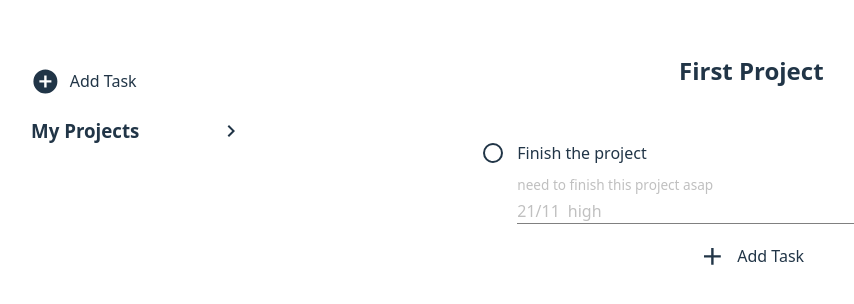
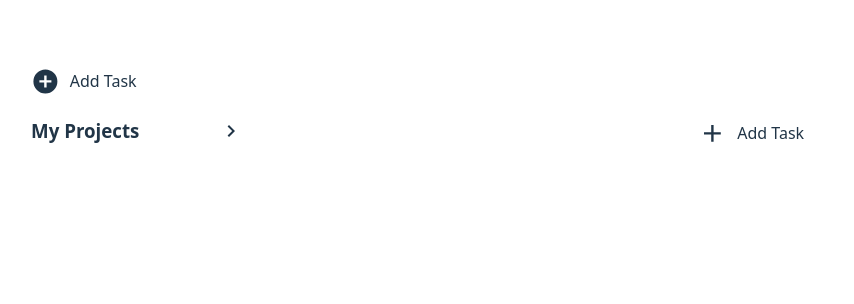
Before and after one commit to MAGV09/Todo-List, a React (Vite) app: page / in a window 1280 px wide. Shown: the top 304 px of the page, without its empty margins (18-872 px from the left). Built offline with nearby package versions, Linux system fonts and the light colour scheme.

Commit message:
feat: add project selection for task

```diff
--- a/src/App.jsx
+++ b/src/App.jsx
@@ -7,18 +7,36 @@ import { createProject,createList } from './utils/dataFactory'
 
 function App() {
 const [projects,setProjects]= useState([createProject('First Project')])
-const [tasks,setTasks] = useState([createList('Finish the project','21/11','high','need to finish this project asap')])
+const [tasks,setTasks] = useState([])
+// createList('Finish the project','21/11','high','need to finish this project asap')
 const [dialogOpen,setDialogOpen] = useState(0)
+const [currentProject,setCurrentProject] = useState({id:'',list:[]})
+// projects.forEach((project)=>{
+//   if(project.title ==='First Project'){
+//     project.todoList.push()
+//   }
+// })
+// projects.forEach((project)=>{project.todoList.push(tasks[0].id)})
+function temp(){
+  projects.forEach((project)=>{project.todoList.push(tasks[0].id)
+    console.log(project.todoList)
+    tasks.forEach((task)=>{
+      if(project.todoList.includes(task.id))
+      console.log(task.title)
+    })
+  })
+}
+// temp()
   return (
     <>
  <div className='container'>
 <div className='sidebar'>
- <ProjectList projects={projects} setProject={setProjects} dialogOpen={dialogOpen} setDialogOpen={setDialogOpen}/>
+ <ProjectList projects={projects} setProject={setProjects} dialogOpen={dialogOpen} setDialogOpen={setDialogOpen} currentProject={currentProject} setCurrentProject={setCurrentProject}/>
  <ListInput  projects={projects} setProjects={setProjects} dialogOpen={dialogOpen===1} setDialogOpen={setDialogOpen} tasks={tasks} setTasks={setTasks}/>
 </div>
 
 <div className='main'>
-  <TaskList projects={projects} tasks={tasks} setDialogOpen={setDialogOpen}/>
+  <TaskList projects={projects} tasks={tasks} setDialogOpen={setDialogOpen} currentProject={currentProject} setCurrentProject={setCurrentProject}/>
 <ListInput type={'List'} projects={projects} setProjects={setProjects} dialogOpen={dialogOpen===2} setDialogOpen={setDialogOpen} tasks={tasks} setTasks={setTasks}/>
 </div>
  </div>
--- a/src/components/addList.jsx
+++ b/src/components/addList.jsx
@@ -18,6 +18,7 @@ function ListInput({
     dueDate: '',
     priority: '',
     description: '',
+    projectLink: '',
   });
   const dialogRef = useRef(null);
 
@@ -34,9 +35,17 @@ function ListInput({
   function handleSubmit(e, formData, listData) {
     e.preventDefault();
     type !== 'List' && setProjects([...projects, createProject(formData)]);
-    const { title, dueDate, priority, description } = listData;
-    type === 'List' &&
-      setTasks([...tasks, createList(title, dueDate, priority, description)]);
+    const { title, dueDate, priority, description, projectLink } = listData;
+    const newTask = createList(title, dueDate, priority, description);
+    console.log(projectLink);
+    type === 'List' && setTasks([...tasks, newTask]);
+    if (type === 'List') {
+      const selectedProject = projects.find(
+        (project) => project.id === projectLink
+      );
+      selectedProject.todoList.push(newTask.id);
+    }
+
     resetFields();
   }
   function resetFields() {
@@ -47,6 +56,7 @@ function ListInput({
     dialogRef.current.close();
     setDialogOpen(0);
   };
+
   return (
     <dialog open={dialogOpen} ref={dialogRef}>
       <form
@@ -98,9 +108,9 @@ function ListInput({
                 required
               >
                 <option value="">Select priority</option>
-                <option value="low">Low</option>
-                <option value="medium">Medium</option>
-                <option value="high">High</option>
+                <option value="Low">Low</option>
+                <option value="Medium">Medium</option>
+                <option value="High">High</option>
               </select>
             </div>
           </div>
@@ -119,13 +129,18 @@ function ListInput({
         )}
         <div className="button-container">
           {type === 'List' && (
-            <select>
+            <select onChange={(e) => handleListChange(e, 'projectLink')}>
               <option value="low">Select Project</option>
-              <option value="medium">Medium</option>
-              <option value="high">High</option>
+              {projects.map((project) => (
+                <option value={project.id} key={project.id}>
+                  {project.title}
+                </option>
+              ))}
             </select>
           )}
-          <button onClick={closeDialog} type='reset'>Cancel</button>
+          <button onClick={closeDialog} type="reset">
+            Cancel
+          </button>
           <button onClick={closeDialog}>Add</button>
         </div>
       </form>
--- a/src/components/projectList.jsx
+++ b/src/components/projectList.jsx
@@ -4,7 +4,7 @@ import Icon from '@mdi/react';
 import { mdiChevronDown, mdiPlus, mdiPlusCircle } from '@mdi/js';
 import '../styles/todoList.css';
 
-function ProjectList({ projects, setProject,dialogOpen,setDialogOpen }) {
+function ProjectList({ projects, setProject,dialogOpen,setDialogOpen ,currentProject,setCurrentProject}) {
   const [open, setOpen] = useState(false);
   function handleArrowClick() {
     open ? setOpen(false) : setOpen(true);
@@ -14,6 +14,10 @@ function handleAddProject(){
 }
 function handleAddTask(){
   setDialogOpen(2)
+}
+function selectProject(project,setProject){
+setCurrentProject({id:project.id,list:project.todoList})
+
 }
   return (
     <div>
@@ -47,7 +51,7 @@ function handleAddTask(){
           />
         </div>
         {open &&
-          projects.map((project) => <li key={project.id}>{project.title}</li>)}
+          projects.map((project) => <li key={project.id} onClick={()=>selectProject(project,selectProject)}>{project.title}</li>)}
       </ul>
     </div>
   );
--- a/src/components/taskList.jsx
+++ b/src/components/taskList.jsx
@@ -8,15 +8,16 @@ import {
 } from '@mdi/js';
 import '../styles/taskList.css';
 
-function TaskList({ projects, tasks,setDialogOpen }) {
+function TaskList({ projects, tasks,setDialogOpen ,currentProject, setCurrentProject}) {
     function handleAddTask(){
   setDialogOpen(2)
 }
+console.log(currentProject)
   return (
     <div className="hero">
-      <h2>{projects.map((project) => project.title)}</h2>
+      <h2>{projects.filter((project) => project.id===currentProject.id).map((project)=>project.title)}</h2>
       <div>
-        {tasks.map((task) => (
+        {tasks.filter(task=>currentProject.list.includes(task.id)).map((task) => (
           <div className="task" key={task.id}>
             <Icon path={mdiCircleOutline} size={1} className="circle" />
             <div className="task-container">
```
